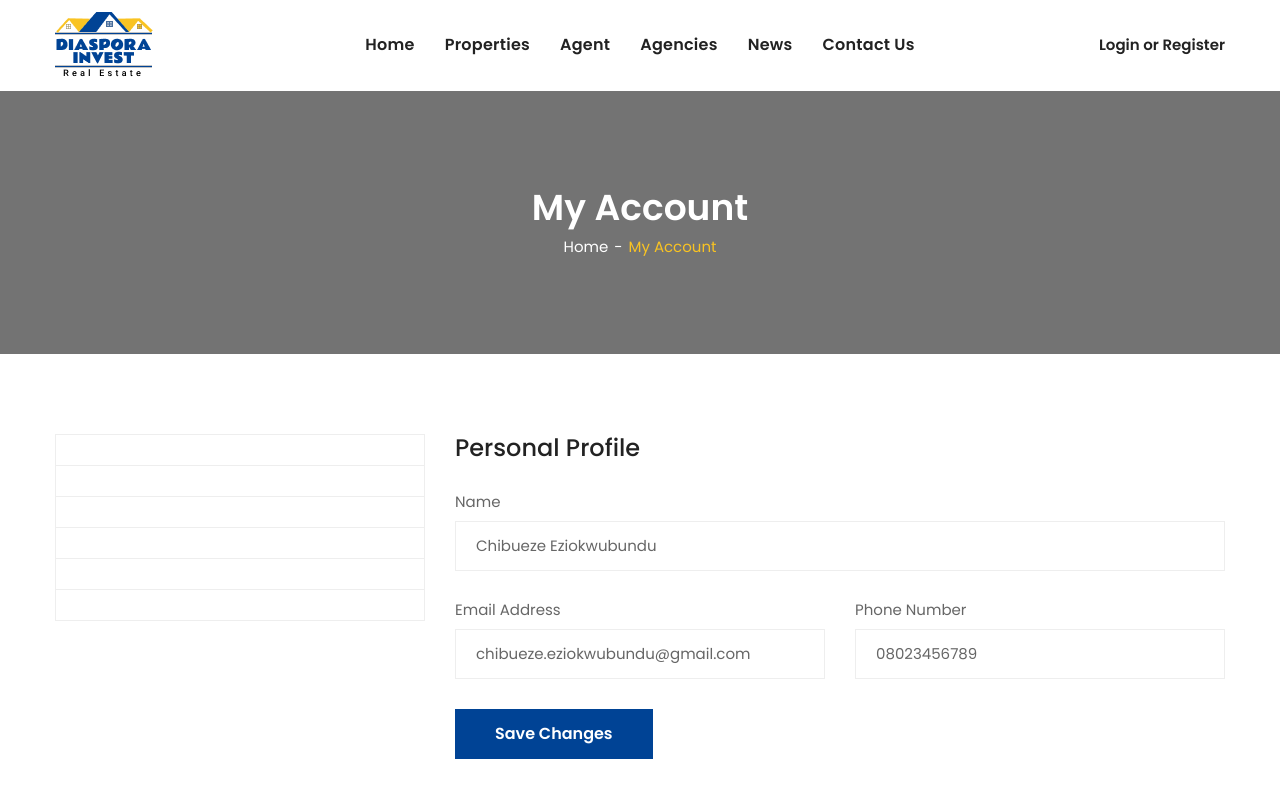
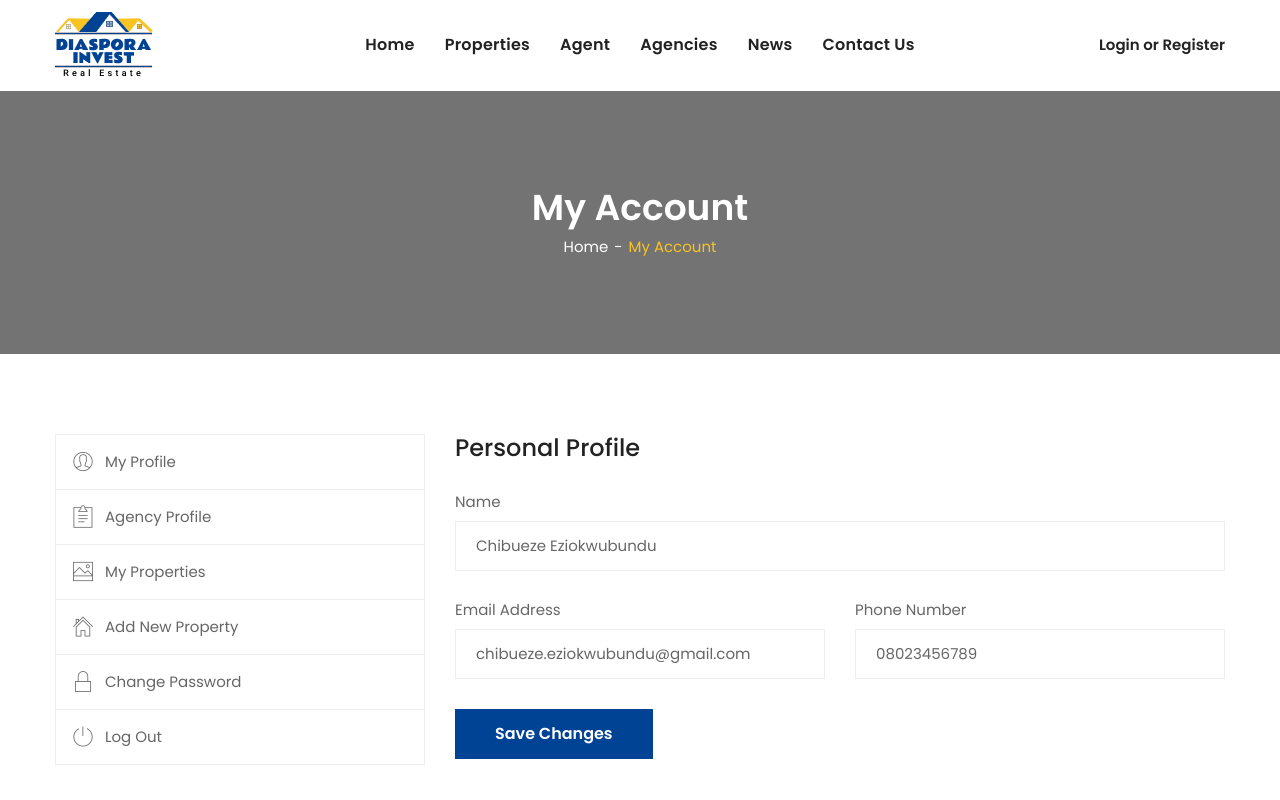
Before and after one commit to josemak25/diaspora-invest, a React (Create React App) app: page /user/1/profile in a window 1280 px wide. Shown: the top 800 px of the page. Built offline with nearby package versions, Linux system fonts and the light colour scheme; a web font is replaced by a local one.

Commit message:
Refactored sidebar link comp to use dynamic icons

```diff
--- a/src/App.js
+++ b/src/App.js
@@ -9,6 +9,7 @@ import HomePage from './pages/homepage/HomePage';
 
 import './App.css';
 import './assets/css/Helper.css';
+import './assets/css/icofont.min.css';
 
 function App() {
   return (
--- a/src/pages/account/Sidebar-Link.js
+++ b/src/pages/account/Sidebar-Link.js
@@ -1,12 +1,11 @@
 import React from 'react';
-import { NavLink } from 'react-router-dom';
 
-const SidebarLink = ({ linkTitle, linkTarget }) => {
+const SidebarLink = ({ text, url, icon }) => {
   return (
     <li>
-      <a href={linkTarget} data-toggle='tab'>
-        <i class='pe-7s-user'></i>
-        {linkTitle}
+      <a href={url} data-toggle='tab'>
+        <i class={icon}></i>
+        {text}
       </a>
     </li>
   );
```
